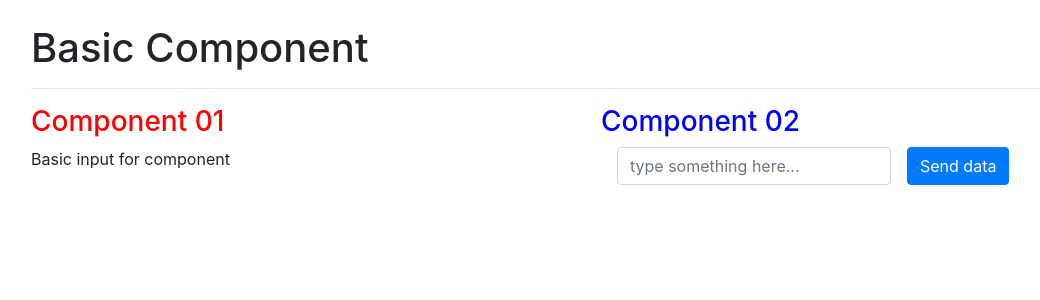
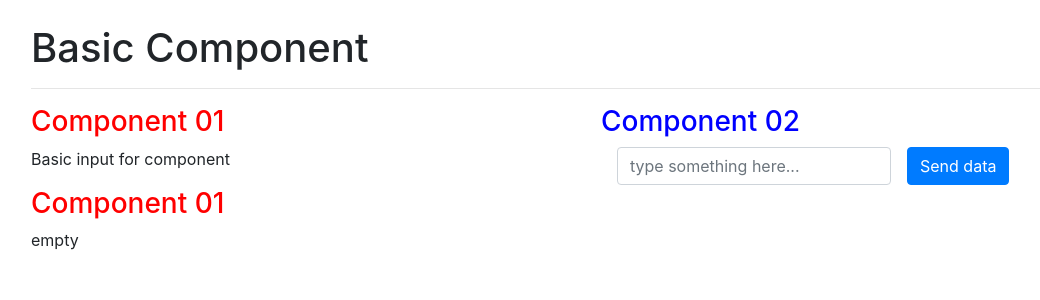
Before and after one commit to un4ckn0wl3z/basic-angular7, an Angular app: page / in a window 1280 px wide. Shown: the top 300 px of the page, without its empty margins (54-1094 px from the left). Built offline with nearby package versions, Linux system fonts and the light colour scheme.

Commit message:
view-child with component

```diff
--- a/src/app/app.component.html
+++ b/src/app/app.component.html
@@ -7,6 +7,7 @@
   <div class="row">
     <div class="col-sm">
       <app-com01 [message]="message"></app-com01>
+      <app-com01 #com01></app-com01>
     </div>
     <div class="col-sm">
       <app-com02 (onMessage)="onMessage($event)" ></app-com02>
--- a/src/app/app.component.ts
+++ b/src/app/app.component.ts
@@ -1,4 +1,5 @@
-import { Input } from '@angular/core';
+import { Com01Component } from './com01/com01.component';
+import { Input, ElementRef, ViewChild } from '@angular/core';
 
 import { Component } from '@angular/core';
 
@@ -8,11 +9,16 @@ import { Component } from '@angular/core';
   styleUrls: ['./app.component.css']
 })
 export class AppComponent {
+
+
   message:string = 'Basic input for component';
+  @ViewChild('com01') com01: Com01Component;
+
 
   // get output value from com2
   onMessage(input: string){
     //console.log('th is output from com2');
+    this.com01.message = input;
     this.message = input;
   }
 
```
